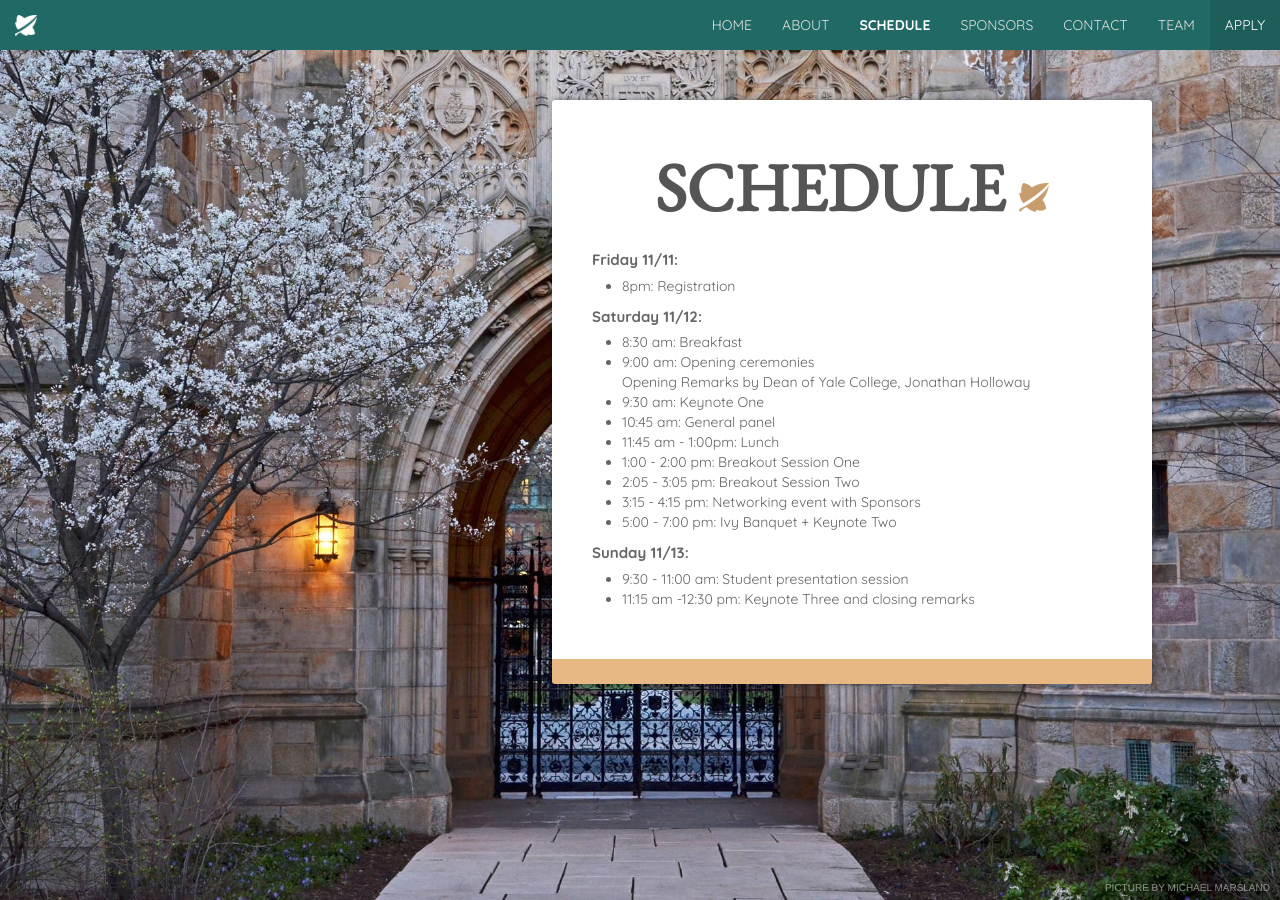
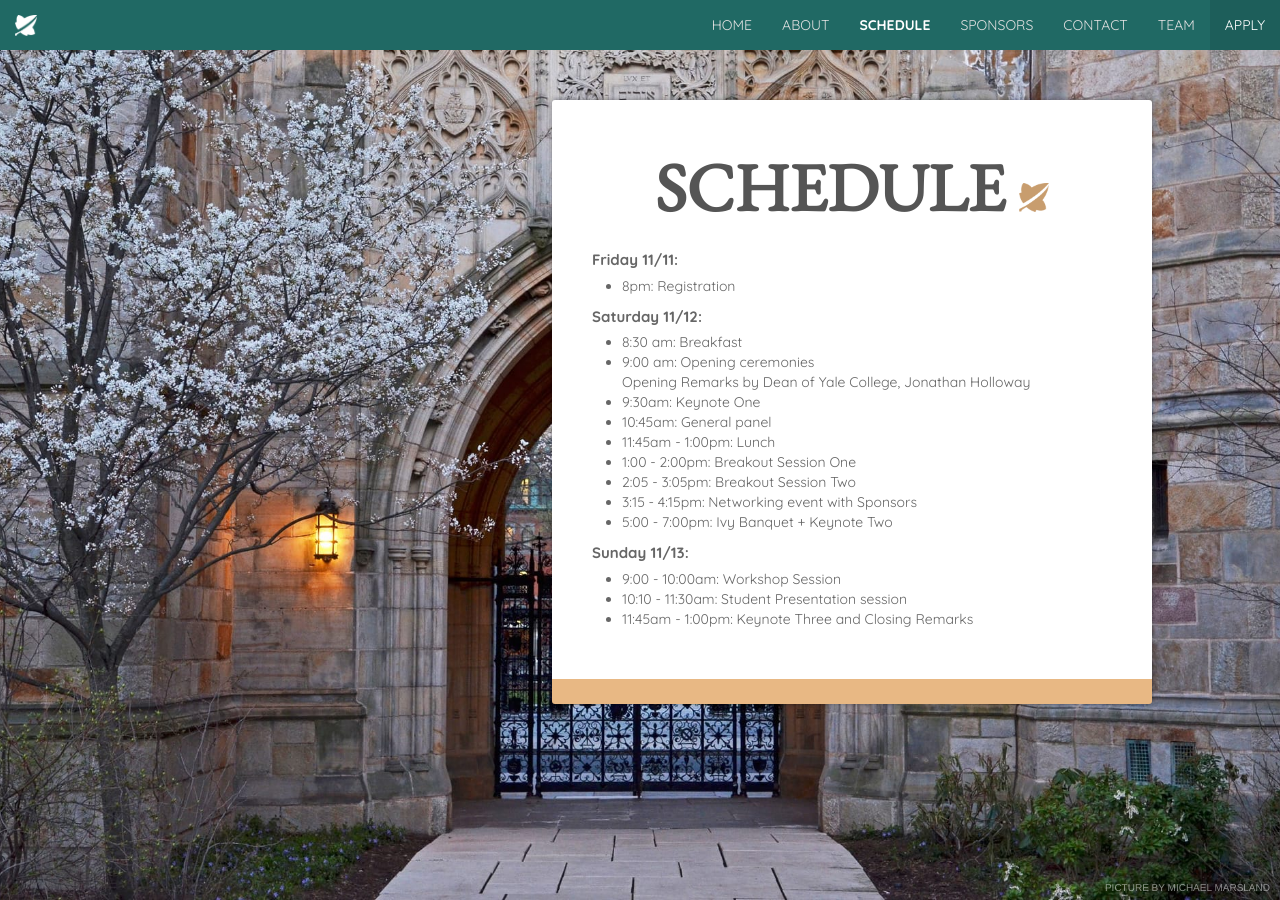
Before and after one commit to felipap/ils-website, a Jekyll site: the page built from schedule.html, in a window 1280 px wide. Built offline with Jekyll 4.4.1, drawn with Linux system fonts in a browser that asks for light colours.

Commit message:
Update sunday schedule

```diff
--- a/schedule.html
+++ b/schedule.html
@@ -21,17 +21,18 @@
     <li>9:00 am: Opening ceremonies
 			<br />Opening Remarks by Dean of Yale College, Jonathan Holloway
 		</li>
-    <li>9:30 am: Keynote One</li>
-    <li>10:45 am: General panel</li>
-    <li>11:45 am - 1:00pm: Lunch</li>
-    <li>1:00 - 2:00 pm: Breakout Session One</li>
-    <li>2:05 - 3:05 pm: Breakout Session Two</li>
-    <li>3:15 - 4:15 pm: Networking event with Sponsors</li>
-    <li>5:00 - 7:00 pm: Ivy Banquet + Keynote Two</li>
+    <li>9:30am: Keynote One</li>
+    <li>10:45am: General panel</li>
+    <li>11:45am - 1:00pm: Lunch</li>
+    <li>1:00 - 2:00pm: Breakout Session One</li>
+    <li>2:05 - 3:05pm: Breakout Session Two</li>
+    <li>3:15 - 4:15pm: Networking event with Sponsors</li>
+    <li>5:00 - 7:00pm: Ivy Banquet + Keynote Two</li>
   </ul>
   <label>Sunday 11/13:</label>
   <ul>
-    <li>9:30 - 11:00 am: Student presentation session</li>
-    <li>11:15 am -12:30 pm: Keynote Three and closing remarks</li>
+    <li>9:00 - 10:00am: Workshop Session</li>
+    <li>10:10 - 11:30am: Student Presentation session</li>
+    <li>11:45am - 1:00pm: Keynote Three and Closing Remarks</li>
   </ul>
 </div>
```
Also changed, not shown: 1 other file.
